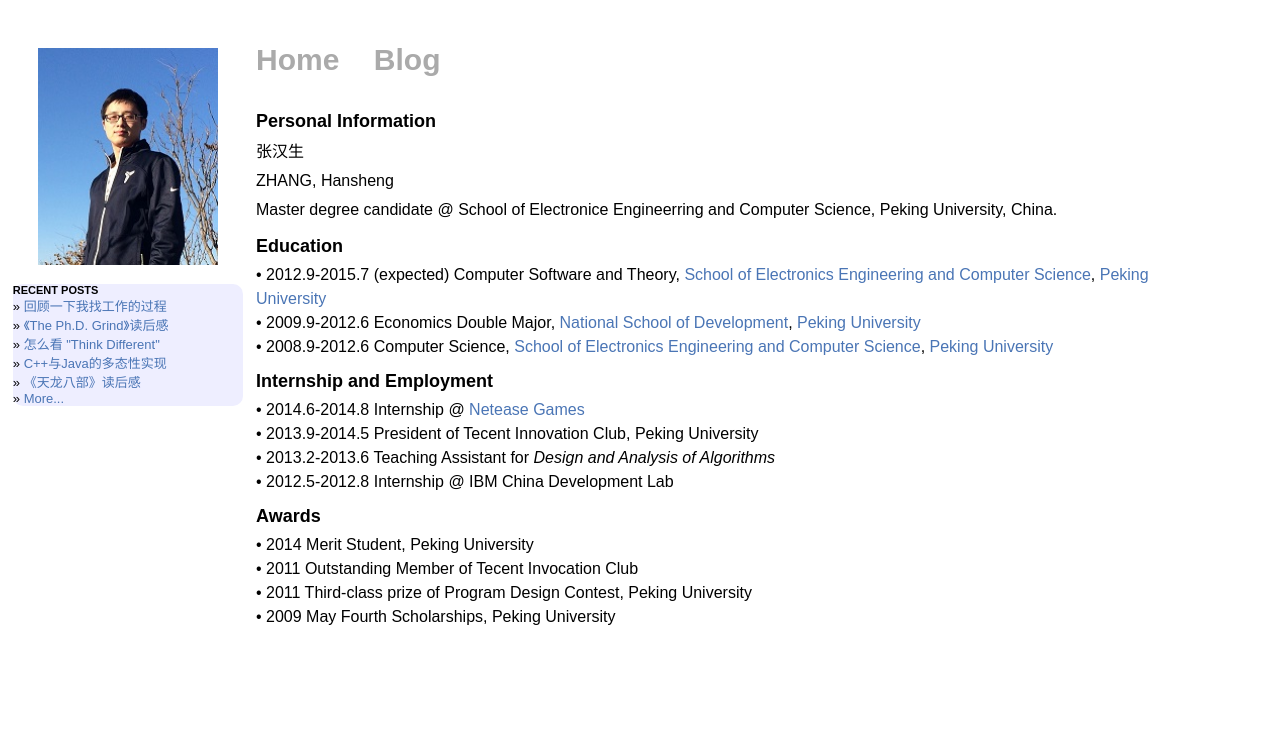
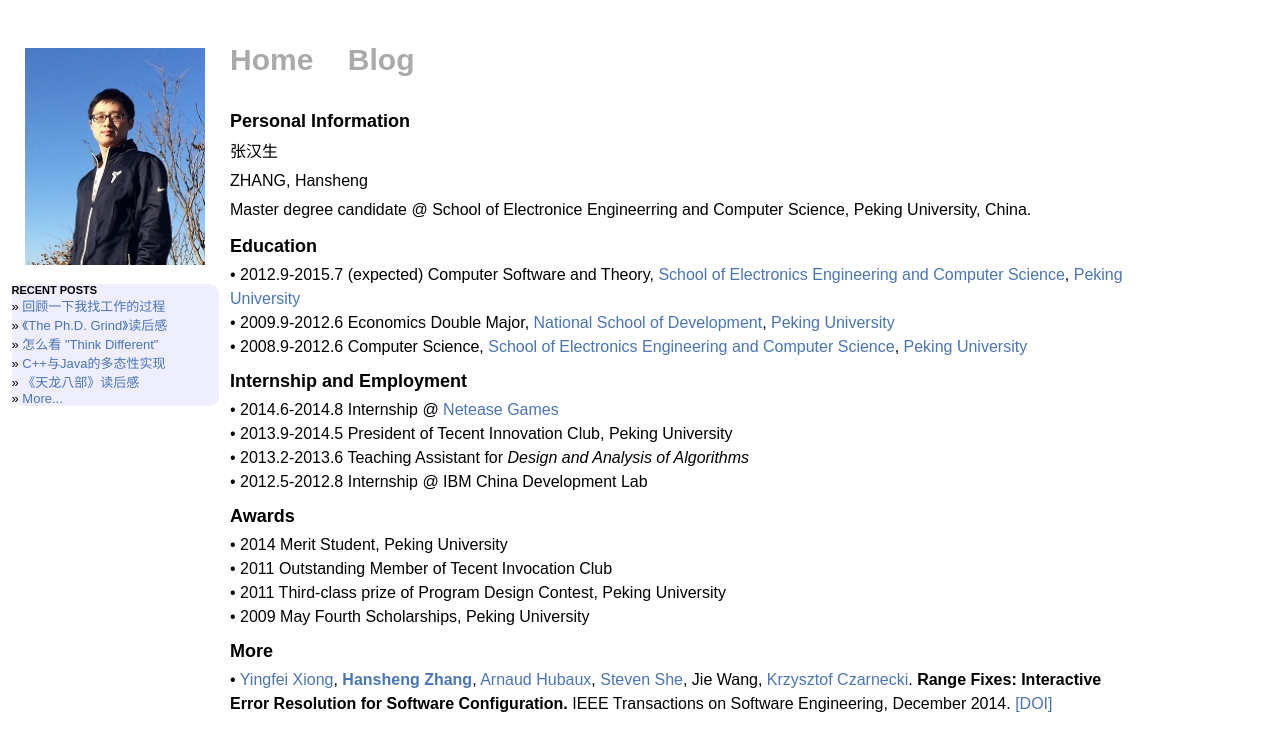
Before and after one commit to hanshengzhang/zhanghs, a Jekyll site: the page built from index.md, in a window 1280 px wide. Shown: the top 751 px of the page. Built offline with Jekyll 4.4.1, drawn with Linux system fonts in a browser that asks for light colours; Markdown is read by kramdown in place of the engine named in the settings.

Commit message:
Modify homepage
set max-width of leftpage and add tse14 paper

```diff
--- a/_layouts/default.html
+++ b/_layouts/default.html
@@ -8,7 +8,7 @@
 </head>
 <body>
 <div id="site">
-	<div id="leftPage">
+	<div id="leftPage" style="max-width:230px">
 		<img style="margin-left:auto; margin-right:auto; width:95%; max-width:180px" src="/images/zhs.jpg"/>
 		<div id="recentposts">
 		<h3>Recent posts</h3>
--- a/index.md
+++ b/index.md
@@ -20,3 +20,5 @@ Master degree candidate @ School of Electronice Engineerring and Computer Scienc
 - &bull; 2011 Outstanding Member of Tecent Invocation Club
 - &bull; 2011 Third-class prize of Program Design Contest, Peking University
 - &bull; 2009 May Fourth Scholarships, Peking University
+##More
+- &bull; [Yingfei Xiong](http://sei.pku.edu.cn/~xiongyf04/), [**Hansheng Zhang**](http://www.zhanghs.com), [Arnaud Hubaux](Arnaud Hubaux), [Steven She](http://gsd.uwaterloo.ca/shshe), Jie Wang, [Krzysztof Czarnecki](http://gsd.uwaterloo.ca/kczarnec/). **Range Fixes: Interactive Error Resolution for Software Configuration.** IEEE Transactions on Software Engineering, December 2014. [[DOI]](http://ieeexplore.ieee.org/xpl/articleDetails.jsp?arnumber=6991616)
```
